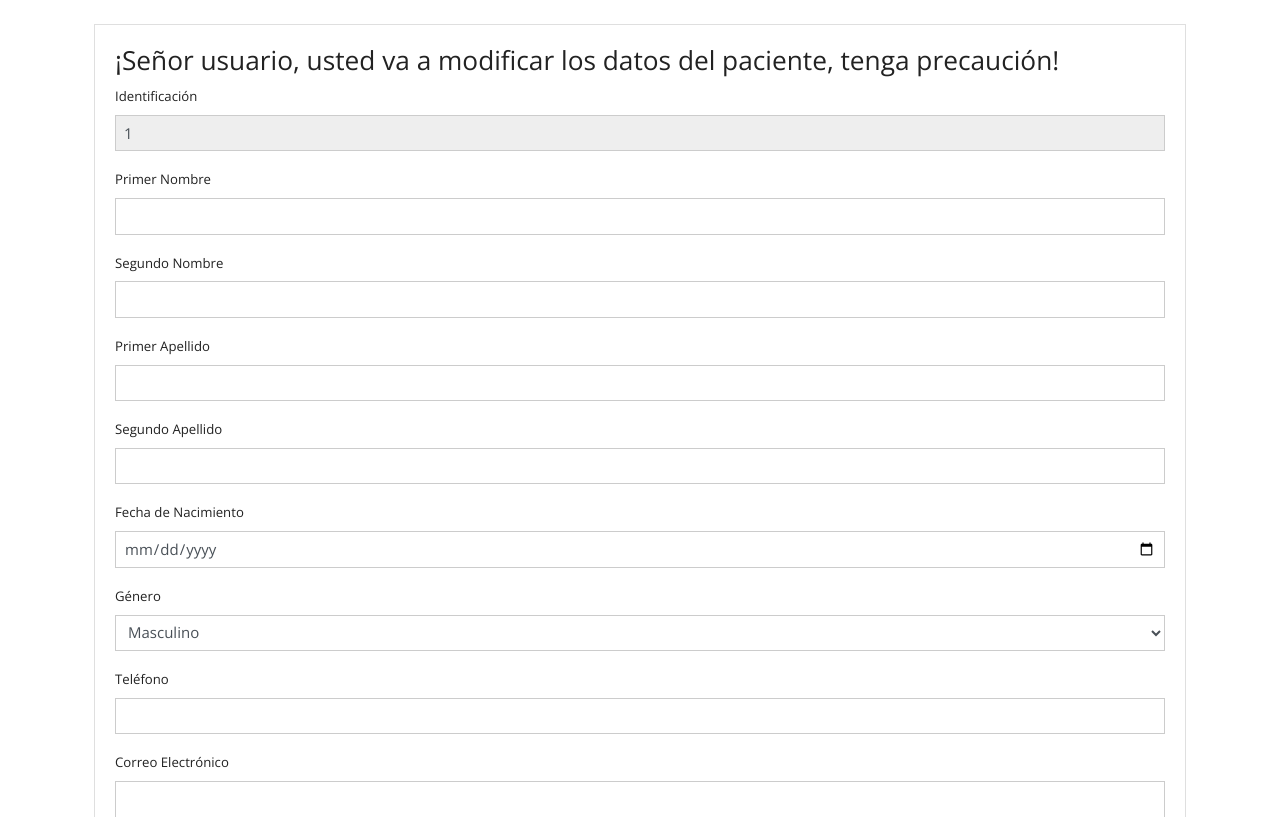
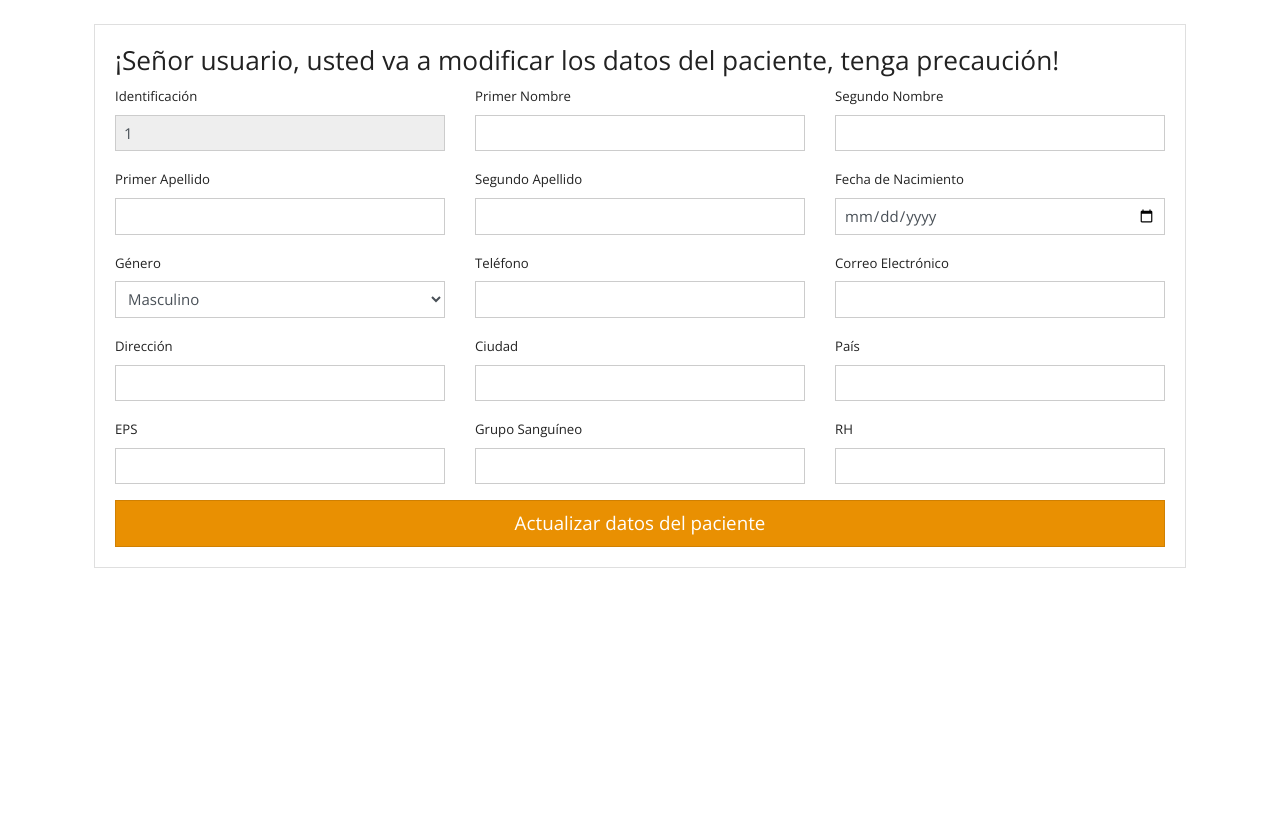
Before and after one commit to kevin-sys/medicosoft, a PHP site: page /SIMULASOFT/editapaciente.php?Identificacion=1 in a window 1280 px wide. Shown: the part 55-872 px from the top of the page. After the commit the page ends 623 px from the top, so only its background shows below. Run offline with PHP 8.4, Linux system fonts and the light colour scheme; a user stored in the database is signed in; data that the repository does not hold is empty; some libraries are stand-ins or nearby versions.

Commit message:
Commit edita paciente

```diff
--- a/editapaciente.php
+++ b/editapaciente.php
@@ -77,70 +77,95 @@ if (isset($_POST['update'])) {
     <div class="col-md-12">
       <div class="card card-body">
         <h3>¡Señor usuario, usted va a modificar los datos del paciente, tenga precaución!</h3>
+        <div class="row">
+    <div class="col-md-4">
         <form action="editapaciente.php?Identificacion=<?php echo $_GET['Identificacion']; ?>" method="POST">
           <div class="form-group">
             <label>Identificación</label>
             <input name="Identificacion" type="text" class="form-control" value="<?php echo $Identificacion; ?>" readonly>
-          </div>
+          </div></div>
+          <div class="col-md-4">
           <div class="form-group">
             <label>Primer Nombre</label>
             <input name="PrimerNombre" type="text" class="form-control" value="<?php echo $PrimerNombre; ?>" required>
-          </div>
+          </div></div>
+          <div class="col-md-4">
           <div class="form-group">
             <label>Segundo Nombre</label>
             <input name="SegundoNombre" type="text" class="form-control" value="<?php echo $SegundoNombre; ?>">
+          </div></div>
           </div>
+          <div class="row">
+    <div class="col-md-4">
           <div class="form-group">
             <label>Primer Apellido</label>
             <input name="PrimerApellido" type="text" class="form-control" value="<?php echo $PrimerApellido; ?>" required>
-          </div>
+          </div></div>
+    <div class="col-md-4">
           <div class="form-group">
             <label>Segundo Apellido</label>
             <input name="SegundoApellido" type="text" class="form-control" value="<?php echo $SegundoApellido; ?>">
-          </div>
+          </div></div>
+    <div class="col-md-4">
           <div class="form-group">
             <label>Fecha de Nacimiento</label>
             <input name="FechaNacimiento" type="date" class="form-control" value="<?php echo $FechaNacimiento; ?>" required>
-          </div>
+          </div></div></div>
+
+
+          <div class="row">
+    <div class="col-md-4">
           <div class="form-group">
             <label>Género</label>
             <select name="Genero" class="form-control" required>
               <option value="Masculino" <?php if($Genero == 'Masculino') echo 'selected'; ?>>Masculino</option>
               <option value="Femenino" <?php if($Genero == 'Femenino') echo 'selected'; ?>>Femenino</option>
             </select>
-          </div>
+          </div></div>
+          <div class="col-md-4">
           <div class="form-group">
             <label>Teléfono</label>
             <input name="Telefono" type="text" class="form-control" value="<?php echo $Telefono; ?>" required>
-          </div>
+          </div></div>
+          <div class="col-md-4">
           <div class="form-group">
             <label>Correo Electrónico</label>
             <input name="Email" type="email" class="form-control" value="<?php echo $Email; ?>" required>
-          </div>
+          </div></div></div>
+
+          <div class="row">
+    <div class="col-md-4">
           <div class="form-group">
             <label>Dirección</label>
             <input name="Direccion" type="text" class="form-control" value="<?php echo $Direccion; ?>" required>
-          </div>
+          </div></div>
+          <div class="col-md-4">
           <div class="form-group">
             <label>Ciudad</label>
             <input name="Ciudad" type="text" class="form-control" value="<?php echo $Ciudad; ?>" required>
-          </div>
+          </div></div>
+          <div class="col-md-4">
           <div class="form-group">
             <label>País</label>
             <input name="Pais" type="text" class="form-control" value="<?php echo $Pais; ?>" required>
-          </div>
+          </div></div></div>
+
+          <div class="row">
+    <div class="col-md-4">
           <div class="form-group">
             <label>EPS</label>
             <input name="Eps" type="text" class="form-control" value="<?php echo $Eps; ?>" required>
-          </div>
+          </div></div>
+          <div class="col-md-4">
           <div class="form-group">
             <label>Grupo Sanguíneo</label>
             <input name="GrupoSanguineo" type="text" class="form-control" value="<?php echo $GrupoSanguineo; ?>" required>
-          </div>
+          </div></div>
+          <div class="col-md-4">
           <div class="form-group">
             <label>RH</label>
             <input name="RH" type="text" class="form-control" value="<?php echo $RH; ?>" required>
-          </div>
+          </div></div></div>
           <button type="submit" class="btn btn-warning btn-lg btn-block" name="update">Actualizar datos del paciente</button>
 
         </form>
```
